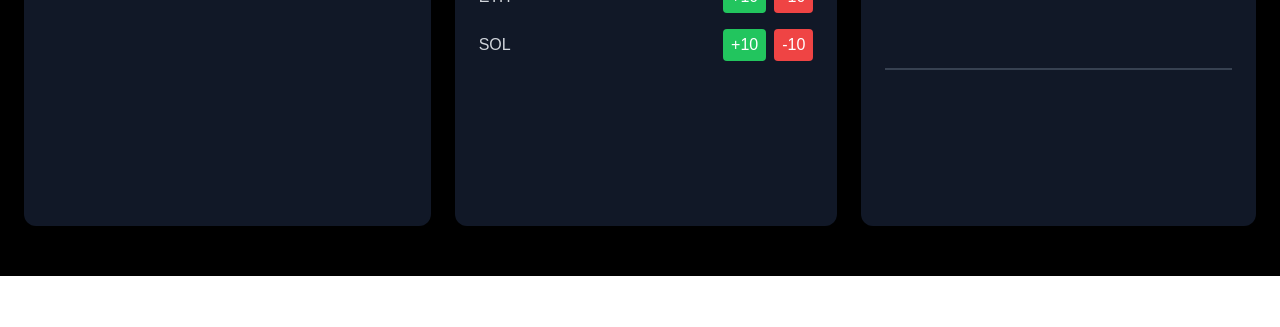
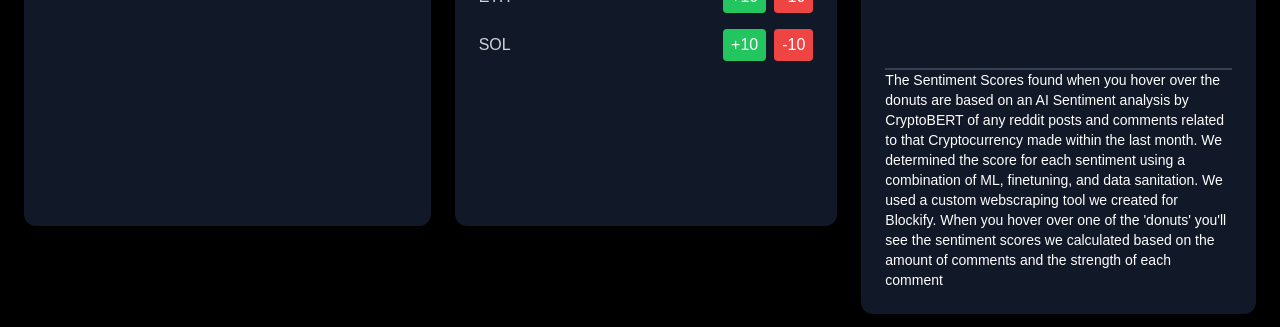
Before and after one commit to joshjohnn/blockify, a Next.js app: page /portfolio in a window 1280 px wide. Shown: the part 524-851 px from the top of the page. Before the commit the page ends 800 px from the top, so only its background shows below. Built offline with nearby package versions, Linux system fonts and the light colour scheme; no server answers; the database is empty.

Commit message:
sus balls

```diff
--- a/app/portfolio/page.tsx
+++ b/app/portfolio/page.tsx
@@ -375,10 +375,19 @@ export default function Portfolio() {
                     <span className="text-sm w-[25%]">{stock.quantity}</span>
                     <span className="text-sm w-[25%]">${stock.price.toFixed(2)}</span>
                   </div>
+
+
                   <div className="w-full h-[2px] bg-gray-700 mt-4"></div>
+
                 </div>
               ))}
+
+
+
+
+            <p className="text-sm">The Sentiment Scores found when you hover over the donuts are based on an AI Sentiment analysis by CryptoBERT of any reddit posts and comments related to that Cryptocurrency made within the last month. We determined the score for each sentiment using a combination of ML, finetuning, and data sanitation. We used a custom webscraping tool we created for Blockify. When you hover over one of the 'donuts' you'll see the sentiment scores we calculated based on the amount of comments and the strength of each comment </p>
             </div>
+
 
 
         </div>
```
